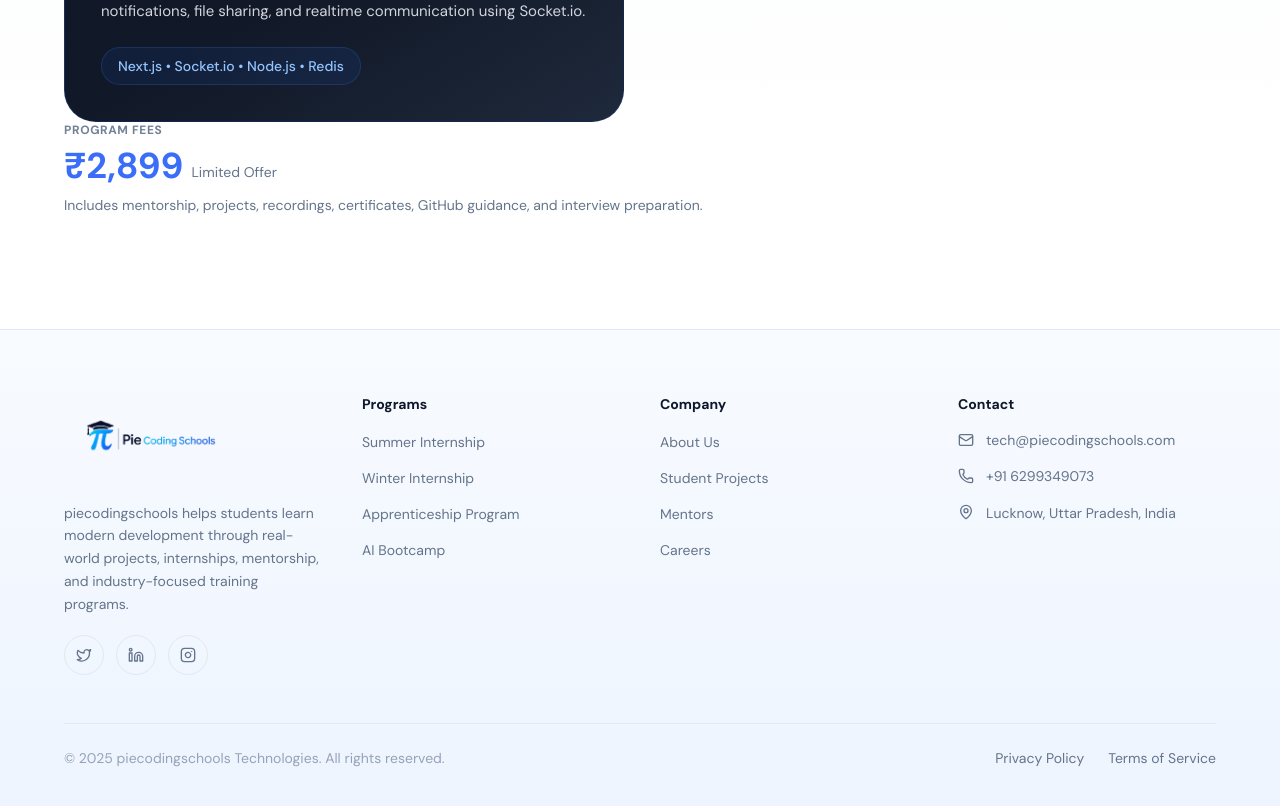
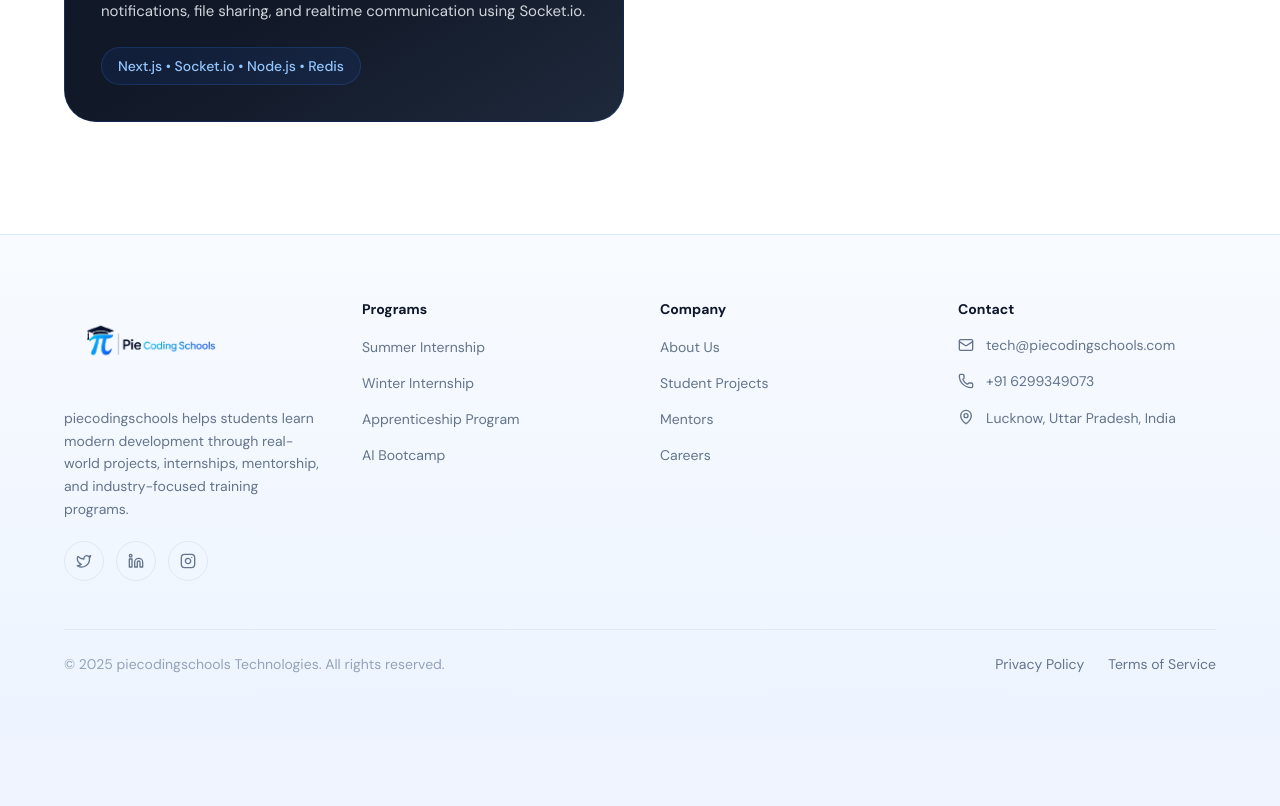
Before and after one commit to 0xkid-root/myOwnStartup, a Next.js app: page /programs/full-stack-summer-internship in a window 1280 px wide. Shown: the part 5780-6586 px from the top of the page. After the commit the page ends 6518 px from the top, so only its background shows below. Built offline with nearby package versions, Linux system fonts and the light colour scheme.

Commit message:
summar intership issue fix

```diff
--- a/app/programs/full-stack-summer-internship/page.tsx
+++ b/app/programs/full-stack-summer-internship/page.tsx
@@ -251,7 +251,7 @@ export default function FullStackSummerInternshipPage() {
 
       </div>
     </div>
-    <div className="group">
+    {/* <div className="group">
   <p className="text-[#718096] text-xs uppercase font-bold tracking-wider mb-2">
     Program Fees
   </p>
@@ -270,7 +270,7 @@ export default function FullStackSummerInternshipPage() {
     Includes mentorship, projects, recordings, certificates,
     GitHub guidance, and interview preparation.
   </p>
-</div>
+</div> */}
   </div>
 </section>
 
```
